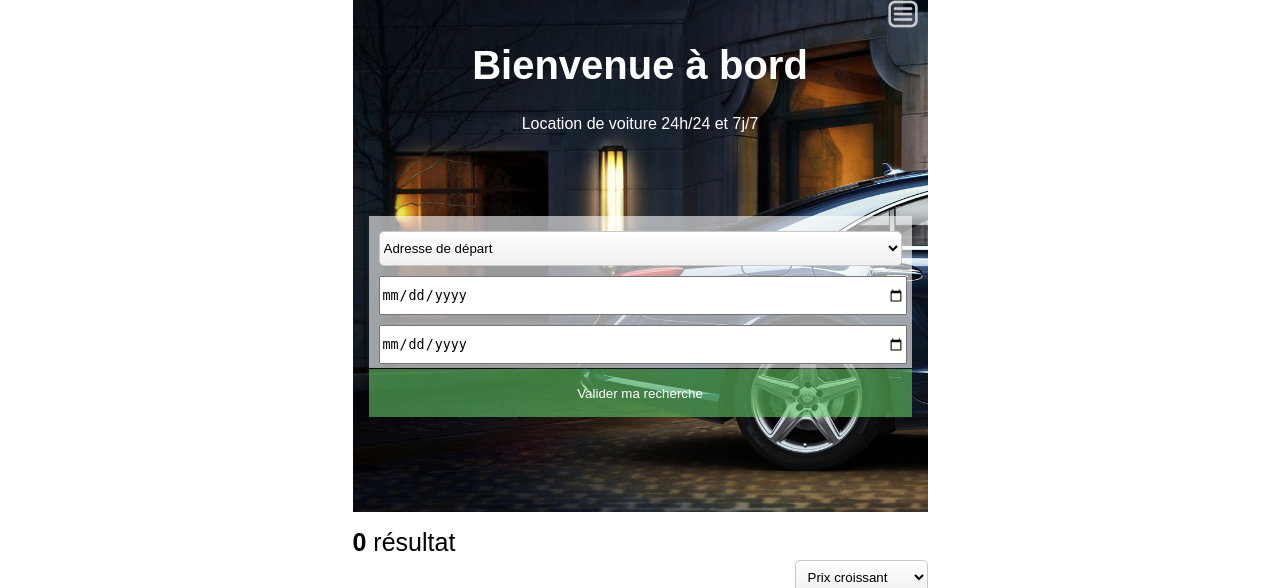
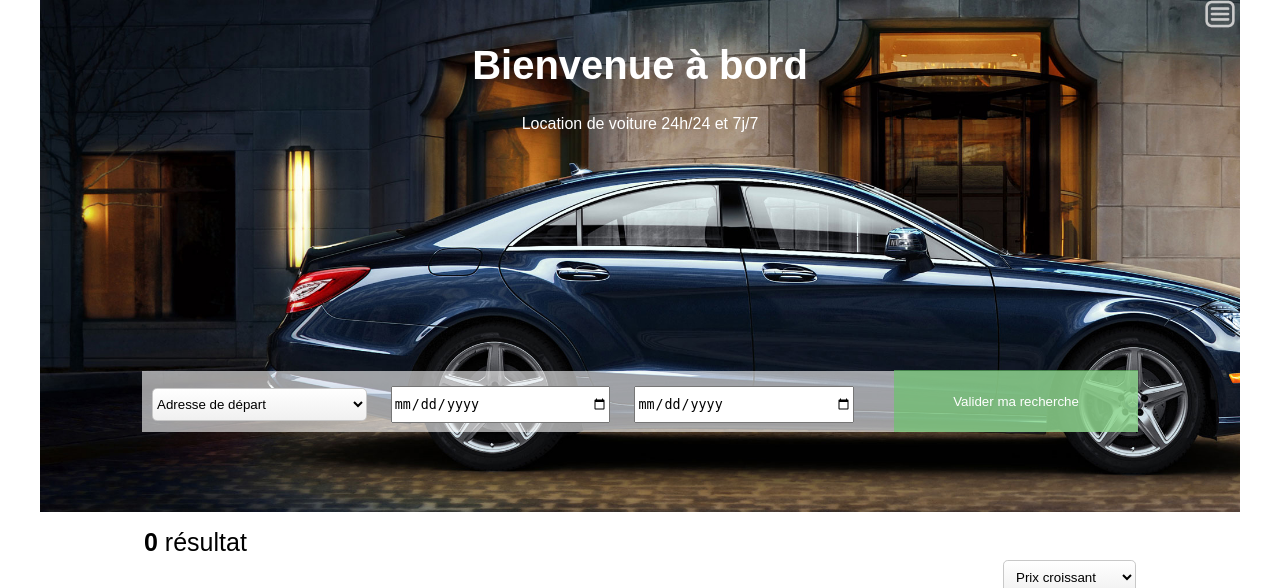
Before and after one commit to MZigomar/WF3, a PHP site: page / in a window 1280 px wide. Shown: the top 588 px of the page. Run offline with PHP 8.4, Linux system fonts and the light colour scheme.

Commit message:
Version finale evaluation JS

```diff
--- a/workspace/JS/Evalutaion/assets/css/stylesheet.css
+++ b/workspace/JS/Evalutaion/assets/css/stylesheet.css
@@ -2,7 +2,7 @@ html{
     font-family: Arial, Helvetica, sans-serif;
 }
 body{
-    width: 575px;
+    width: 570px;
     margin: 0 auto;
 }
 
@@ -37,15 +37,6 @@ header{
     /* background-size: cover; */
     color: white;
     height: 32rem;
-}
-.background1{
-
-}
-.background1{
-
-}
-.background1{
-
 }
 
 #header{
@@ -101,7 +92,7 @@ header{
 #navbar ul{
     position: relative;
     padding: 0;
-    width: 575px;
+    width: 570px;
     right: 530px;
     top: 35px;
     background-color: rgb(255, 255, 255);
@@ -109,13 +100,14 @@ header{
 }
 #navbar li{
     padding: 0.3rem;
+    list-style-type: none;
+    padding-left: 1rem;
 }
 
 #navbar a{
     text-decoration: none;
     font-size: 14px;
     color: black;
-    width: 100%;
 }
 #navbar a:hover{
     background-color: rgb(199, 199, 199);
@@ -221,3 +213,101 @@ footer{
     margin: 0.3rem;
     font-size: 14px;
 }
+
+@media (min-width : 768px){
+    body{
+        width: 750px;
+        margin: 0 auto;
+    }
+
+    #navbar{
+        left: 710px;
+    }
+    #navbar ul{
+        right: 710px;
+        width: 750px;
+    }
+    #headerForm select, input{
+        width: 32%;
+        height: 100%;
+    }
+    #headerForm{
+        margin-bottom: 6rem;
+        padding: 10px 10px 14px 10px;
+        height: 1.8rem;
+    }
+    #headerForm button{
+        width: 103.35%;
+        height: 3rem;
+    }
+    #mainHead{
+        width: 83%;
+    }
+    #resultList{
+        width: 91.5%;
+        margin-right: auto;
+    }
+}
+
+@media (min-width : 1224px){
+    body{
+        width: 1200px;
+        margin: 0 auto;
+    }
+    #navbar{
+        left: 1160px;
+    }
+    #navbar ul{
+        right: 1160px;
+        width: 1200px;
+    }
+    #headerForm select, input{
+        position: relative;
+        bottom: 0.5rem;
+        width: 22%;
+        height: 130%;
+        margin-right: 2%;
+    }
+    #headerForm{
+        margin-bottom: 6rem;
+        padding: 10px 10px 25px 10px;
+        height: 1.6rem;;
+        width: 61rem;
+    }
+    #headerForm button{
+        width: 25%;
+        left: 1rem;
+        bottom: 0.7rem;
+        height: 3.85rem;
+    }
+    #mainHead{
+        width: 62rem;
+    }
+    #resultList{
+        width: 72rem;
+        margin: auto;
+    }
+    .result{
+        max-height: 13rem;
+        flex-flow: column-reverse wrap;
+    }
+    .result button{
+        width: 8rem;
+        margin-left: 1rem;
+    }
+
+}
+
+@media (min-width : 1824px){
+    body{
+        width: 1800px;
+        margin: 0 auto;
+    }
+    #navbar{
+        left: 1760px;
+    }
+    #navbar ul{
+        right: 1760px;
+        width: 1800px;
+    }
+}
--- a/workspace/JS/Evalutaion/assets/js/script.js
+++ b/workspace/JS/Evalutaion/assets/js/script.js
@@ -75,9 +75,9 @@ const carList = [
             "Img/vehicule7.png",
             "Img/vehicule7bis.png"
         ],
-        description: "Kérosène, 16 portes, GPS, Parachutes, Forfait 10000km (30/km supplémentaire).",
+        description: "Kérosène, 16 portes, Parachutes, Forfait 10000km (30/km supplémentaire).",
         price: 680000,
-        agency: ""
+        agency: "Ville"
     }
 ];
 
@@ -110,7 +110,7 @@ const showSlide = (plusIndex, slideIdx) => {
     for (i = 0; i < x.length; i++) {
         x[i].classList.add("d-none");
     }
-    x[slideIndex[slideIdx]-1].classList.remove("d-none");
+    x[slideIndex[slideIdx] - 1].classList.remove("d-none");
 }
 
 
@@ -150,6 +150,14 @@ const showResult = (agency, sort) => {
         let node = document.createElement("DIV");
         node.classList.add("result", "flex");
         if (i >= 4) node.classList.add("d-none");
+
+
+        //ajout du "s" à résultats quand plus de 1 résultat
+        if (i > 0)
+            document.getElementById("resultS").classList.remove("d-none")
+        else
+            document.getElementById("resultS").classList.add("d-none")
+
 
         //creation de la div qui contient l'image et ajout de l'image
 
@@ -204,7 +212,7 @@ const showResult = (agency, sort) => {
         description.innerHTML = `${sortedCarList[i].description}`
         let price = document.createElement("P");
         sortedCarList[i].agency != "" ?
-            price.innerHTML = `\n${sortedCarList[i].price} € - ${sortedCarList[i].agency}` :
+            price.innerHTML = `\n${sortedCarList[i].price} € - Agence de ${sortedCarList[i].agency}` :
             price.innerHTML = `\n${sortedCarList[i].price} €`;
 
 
@@ -239,8 +247,8 @@ document.onscroll = () => {
 
 //Detexte le changement d'etat et rappelle la fonction principale selon le choix du tri
 sortMenu.onchange = () => {
-    if(selectedAgency != "")
-    showResult(selectedAgency, sortMenu.value)
+    if (selectedAgency != "")
+        showResult(selectedAgency, sortMenu.value)
 }
 
 
@@ -269,8 +277,9 @@ let i = 0;
 //carrousel du header
 const carrousel = () => {
     //je me permets d'utiliser le tagname parce que dans tous les cas, j'aurais toujours un seul header
-    document.getElementsByTagName("HEADER")[0].style.background = "url(" + backgroundList[i] + ")";
+    document.getElementsByTagName("HEADER")[0].style.background = `url(${backgroundList[i]})`;
     document.getElementsByTagName("HEADER")[0].style.backgroundSize = "cover";
+    document.getElementsByTagName("HEADER")[0].style.backgroundPositionY = "center";
     if (i < backgroundList.length - 1) {
         i++;
     } else {
--- a/workspace/JS/Evalutaion/index.html
+++ b/workspace/JS/Evalutaion/index.html
@@ -28,11 +28,12 @@
                         <option value="Lille">Agence 1, 59000 Lille</option>
                         <option value="Paris">Agence 2, 75075 Paris</option>
                         <option value="Ville">Agence 3, 89632 Ville</option>
+                        <option value="PasDeVille">Agence 4, 93120 PasDeVille</option>
                     </select>
 
-                    <input type="date" id="startDate" placeholder="Début de location">
+                    <input type="date" id="startDate">
 
-                    <input type="date" id="endDate" placeholder="Fin de location">
+                    <input type="date" id="endDate">
 
                     <button id="submitBtn" type="submit">Valider ma recherche</button>
                 </form>
```
Also changed, not shown: workspace/JS/Evalutaion/README.md (added).
